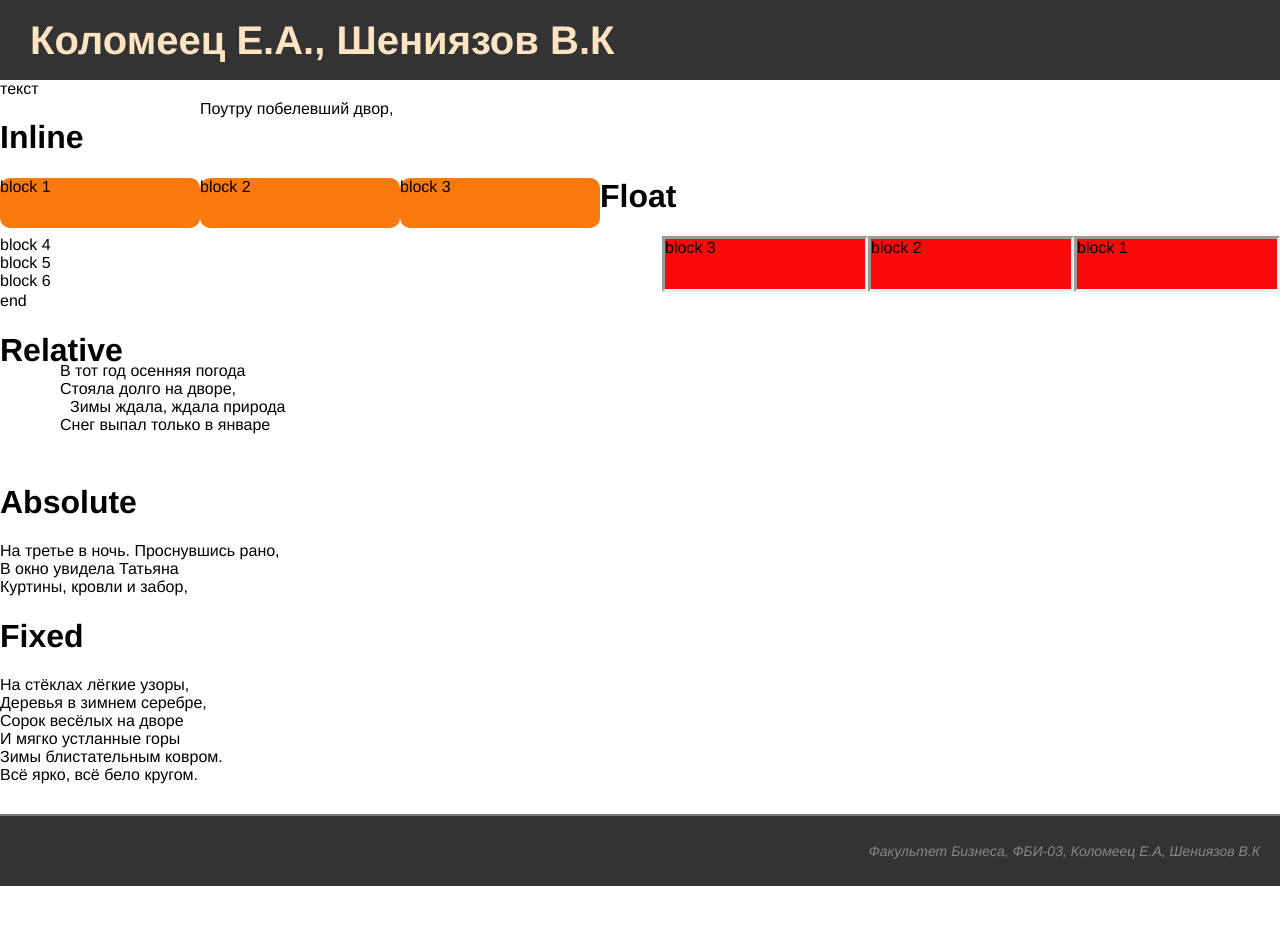
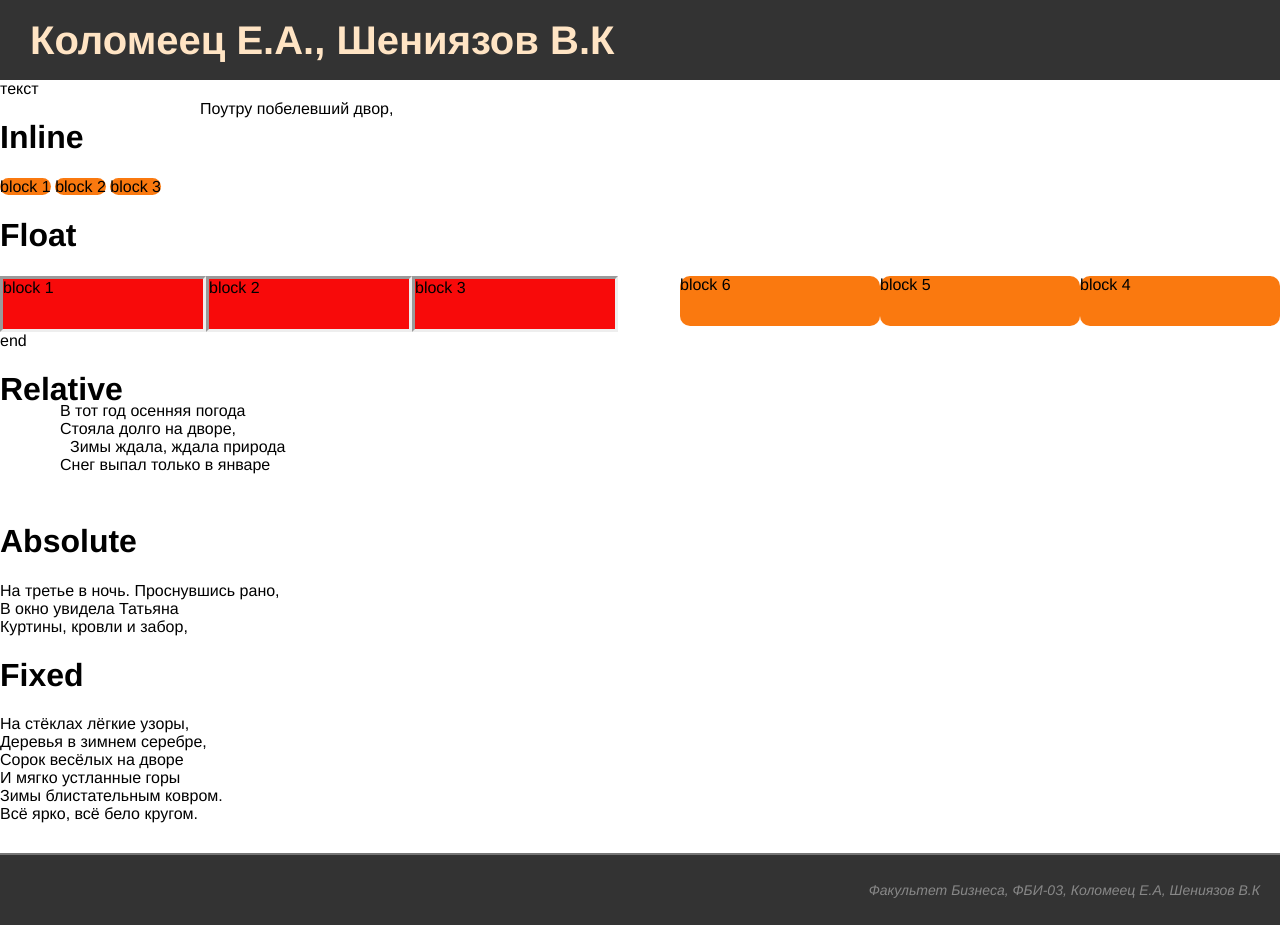
Before and after one commit to VsevolodFBI03/LR2, a plain HTML site: page Lab5.html in a window 1280 px wide. Shown: the top 925 px of the page. Before the commit the page ends 886 px from the top, so only its background shows below. Drawn offline with Linux system fonts and the light colour scheme.

Commit message:
Позиционирование

```diff
--- a/Lab5.html
+++ b/Lab5.html
@@ -39,15 +39,22 @@
         background-color: rgb(250, 121, 15);
         width: 200px;
         height: 50px;
-        float: left;
         border-radius: 10px;
       }
       .b {
         width: 200px;
         height: 50px;
-        float: right;
+        float: left;
         background-color: rgb(248, 10, 10);
         border-style: inset;
+      }
+      .c {
+        display: inline;
+        background-color: rgb(250, 121, 15);
+        width: 200px;
+        height: 50px;
+        float: right;
+        border-radius: 10px;
       }
       .d {
         position: relative;
```
